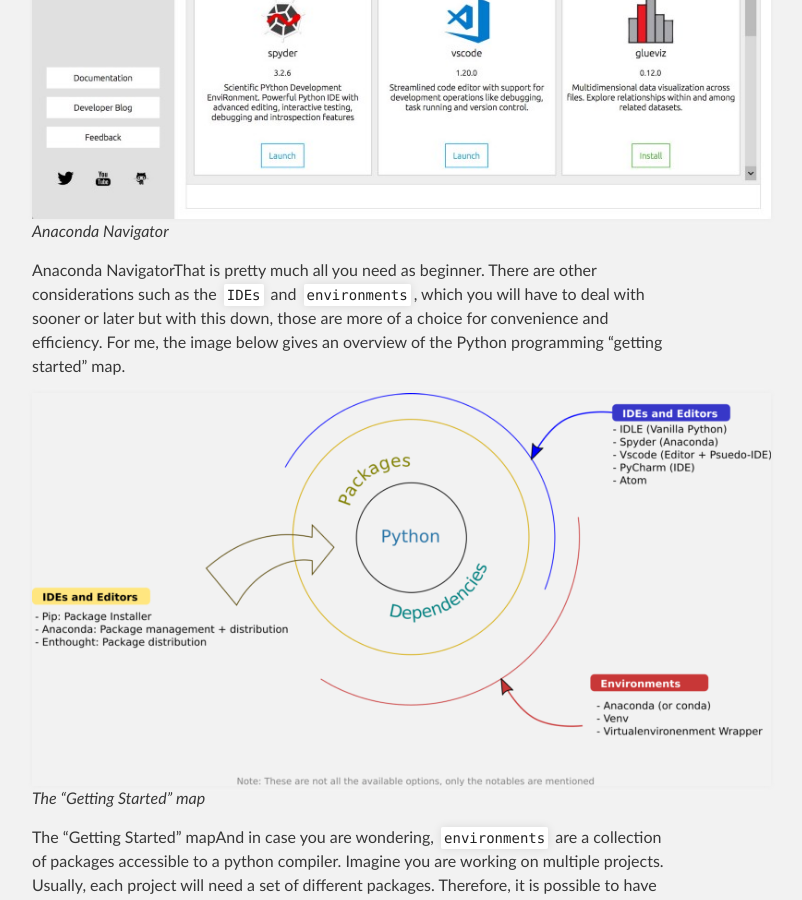
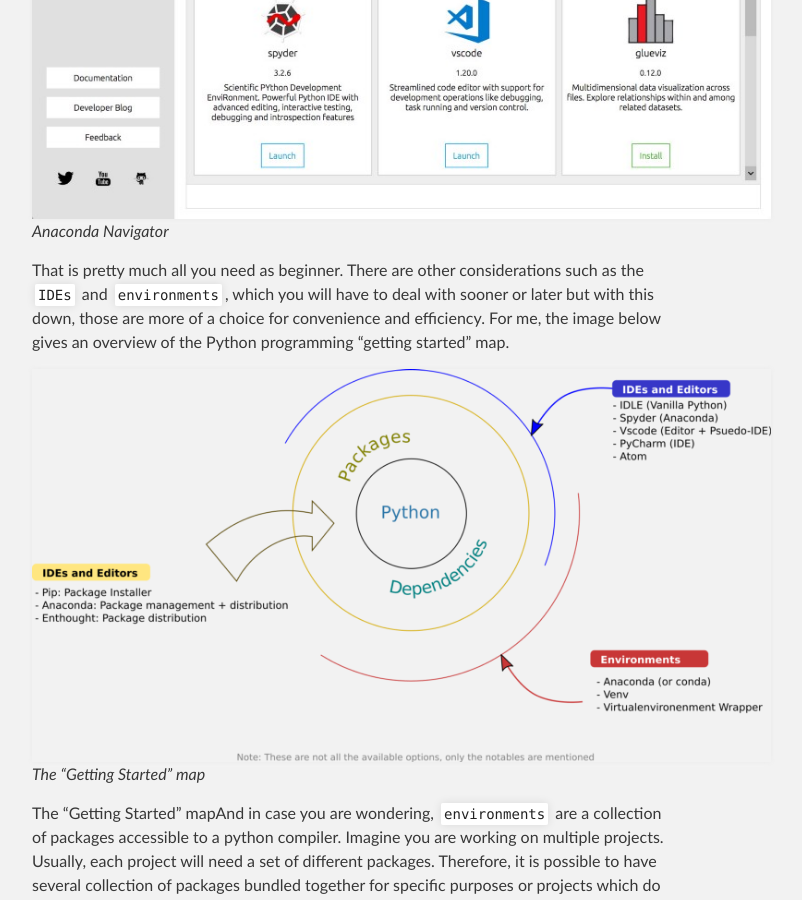
Before and after one commit to toluwajosh/toluwajosh.github.io, a Jekyll site: the page built from _posts/2020-01-03-getting-started-with-python-the-easiest-way.md, in a window 1280 px wide and 900 px high, scrolled down 3496 px. Shown: the whole window, without its empty margins (288-1090 px from the left). Built offline with Jekyll 4.4.1, drawn with Linux system fonts in a browser that asks for light colours; comment, search, counter and statistics services are not loaded.

Commit message:
Fix: Update post content

```diff
--- a/_posts/2020-01-03-getting-started-with-python-the-easiest-way.md
+++ b/_posts/2020-01-03-getting-started-with-python-the-easiest-way.md
@@ -40,7 +40,7 @@
 ![anaconda_navigator](/media/anaconda_navigator.jpeg)
 *Anaconda Navigator*
 
-Anaconda NavigatorThat is pretty much all you need as beginner. There are other considerations such as the `IDEs` and `environments`, which you will have to deal with sooner or later but with this down, those are more of a choice for convenience and efficiency. For me, the image below gives an overview of the Python programming "getting started" map.
+That is pretty much all you need as beginner. There are other considerations such as the `IDEs` and `environments`, which you will have to deal with sooner or later but with this down, those are more of a choice for convenience and efficiency. For me, the image below gives an overview of the Python programming "getting started" map.
 
 ![getting_started_map](/media/getting_started_map.png)
 *The "Getting Started" map*
```
